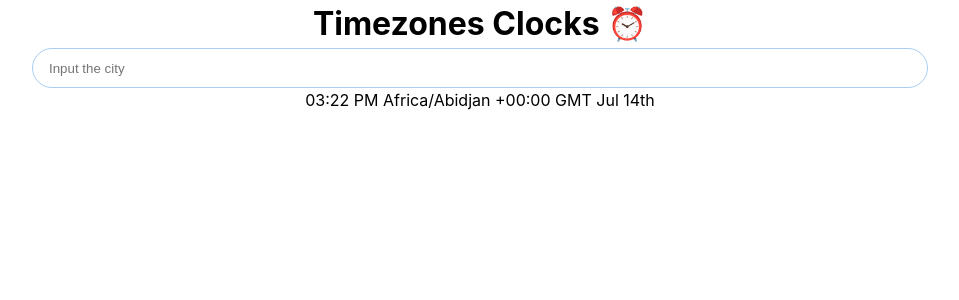
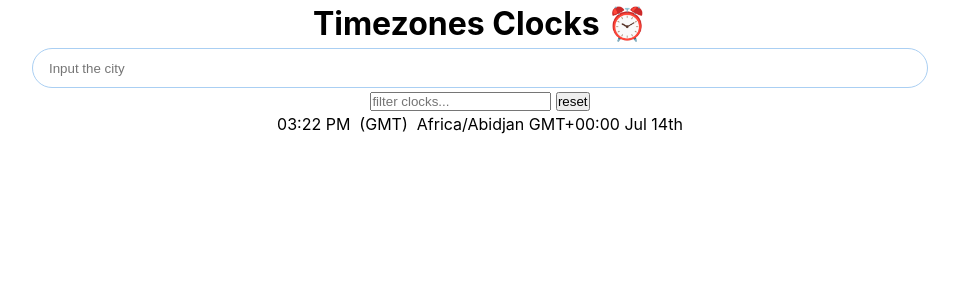
Before and after one commit to Viktor286/timezones-fullstack-app, a React (Create React App) app in the folder client/: page / in a window 1280 px wide. Shown: the top 300 px of the page, without its empty margins (160-1119 px from the left). Built offline with nearby package versions, Linux system fonts and the light colour scheme.

Commit message:
add clocks filter

```diff
--- a/client/src/components/TimezoneSelectorList/index.js
+++ b/client/src/components/TimezoneSelectorList/index.js
@@ -2,7 +2,7 @@ import React from 'react';
 import TimezoneSelectorItem from '../TimezoneSelectorItem';
 import './index.css';
 
-export default function AutocompleteDropdown({ filteredTimezones, selectedZoneIdx, onTimezoneClick }) {
+export default function TimezoneSelectorList({ filteredTimezones, selectedZoneIdx, onTimezoneClick }) {
   if (!filteredTimezones.length) {
     return <p className="timezone-not-found">Timezone not found</p>;
   }
--- a/client/src/components/TimezonesClockItem/index.js
+++ b/client/src/components/TimezonesClockItem/index.js
@@ -9,11 +9,10 @@ export default React.memo(function TimezonesClockItem({ clockItem, removeClockFr
   // time: "08:16"
   // zoneIana: "America/New_York"
   const { abbr, day, gmtShift, meridiem, time, zoneIana } = getDateTimeZone(clockItem.ianaId);
-
   return (
     <li data-iana={zoneIana}>
-      {time}&nbsp;{meridiem}&nbsp;
-      {zoneIana} {gmtShift} {abbr} {day}
+      {time}&nbsp;{meridiem}&nbsp; ({abbr}) &nbsp;
+      {zoneIana} GMT{gmtShift} {day}
       {!clockItem.isLocal ? (
         <button className="remove" onClick={() => removeClockFromList(zoneIana)}>
           ✕
@@ -22,3 +21,11 @@ export default React.memo(function TimezonesClockItem({ clockItem, removeClockFr
     </li>
   );
 });
+
+export function NoTimezonesClockItem({ resetFilter }) {
+  return (
+    <div>
+      no clocks to show <button onClick={resetFilter}> reset filter </button>
+    </div>
+  );
+}
--- a/client/src/components/TimezonesClocksList/index.js
+++ b/client/src/components/TimezonesClocksList/index.js
@@ -1,13 +1,54 @@
 import './index.css';
-import TimezonesClockItem from '../TimezonesClockItem';
+import { useEffect, useRef, useState } from 'react';
+import TimezonesClockItem, { NoTimezonesClockItem } from '../TimezonesClockItem';
 
-export default function TimezonesClocksList({ clocks = [], removeClockFromList }) {
+export default function TimezonesClocksList({ clocks, removeClockFromList }) {
+  const [filteredClocks, setFilteredClocks] = useState(clocks);
+  const [isClockFilterActive, setIsClockFilterActive] = useState(false);
+  const [filterInput, setFilterInput] = useState('');
+  const filterClocksInput = useRef();
+
+  const resetFilter = () => {
+    setIsClockFilterActive(false);
+    setFilteredClocks(clocks);
+    setFilterInput('');
+    filterClocksInput.current.value = '';
+  };
+
+  useEffect(() => {
+    if (filterInput.length > 0) {
+      const filteredClocks = clocks.filter(
+        (clock) => clock.ianaId.toLowerCase().indexOf(filterInput.replaceAll(' ', '_').toLowerCase()) > -1,
+      );
+      setFilteredClocks(filteredClocks);
+      setIsClockFilterActive(true);
+    } else {
+      resetFilter();
+    }
+
+    // if clocks changed, we need recalculate the filteredClocks
+  }, [filterInput, clocks]);
+
+  const clockList = isClockFilterActive ? filteredClocks : clocks;
+
   return (
     <section className="timezones-clocks">
+      <input
+        name="filter clocks"
+        type="text"
+        placeholder="filter clocks..."
+        onChange={(e) => setFilterInput(e.currentTarget.value)}
+        ref={filterClocksInput}
+      />{' '}
+      <button onClick={resetFilter}> reset </button>
       <ul>
-        {clocks.map((el) => (
-          <TimezonesClockItem key={el.ianaId} clockItem={el} removeClockFromList={removeClockFromList} />
-        ))}
+        {clockList.length ? (
+          clockList.map((el) => (
+            <TimezonesClockItem key={el.ianaId} clockItem={el} removeClockFromList={removeClockFromList} />
+          ))
+        ) : (
+          <NoTimezonesClockItem resetFilter={resetFilter} />
+        )}
       </ul>
     </section>
   );
```
